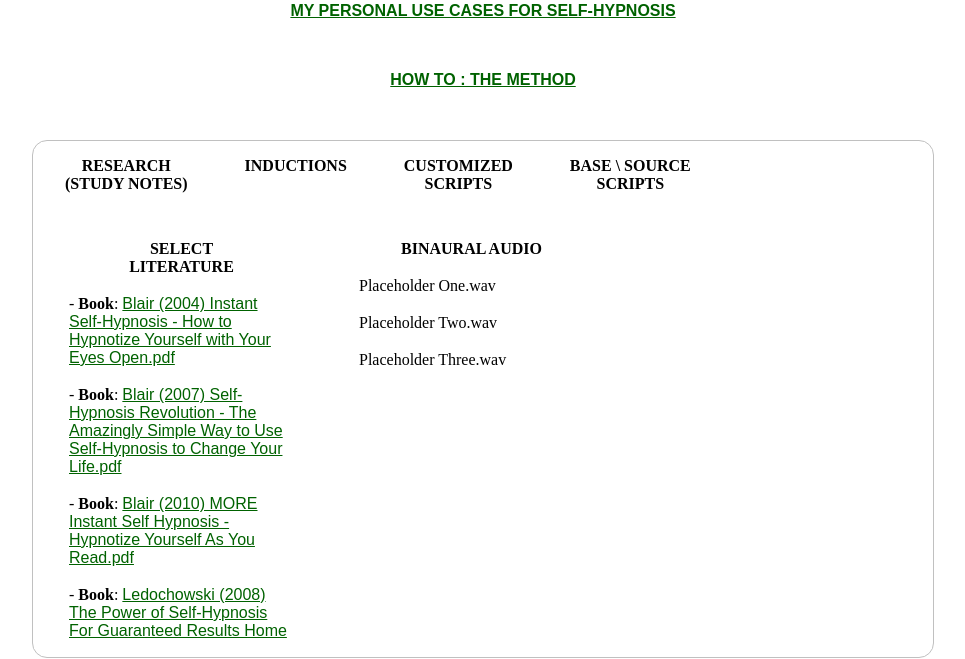
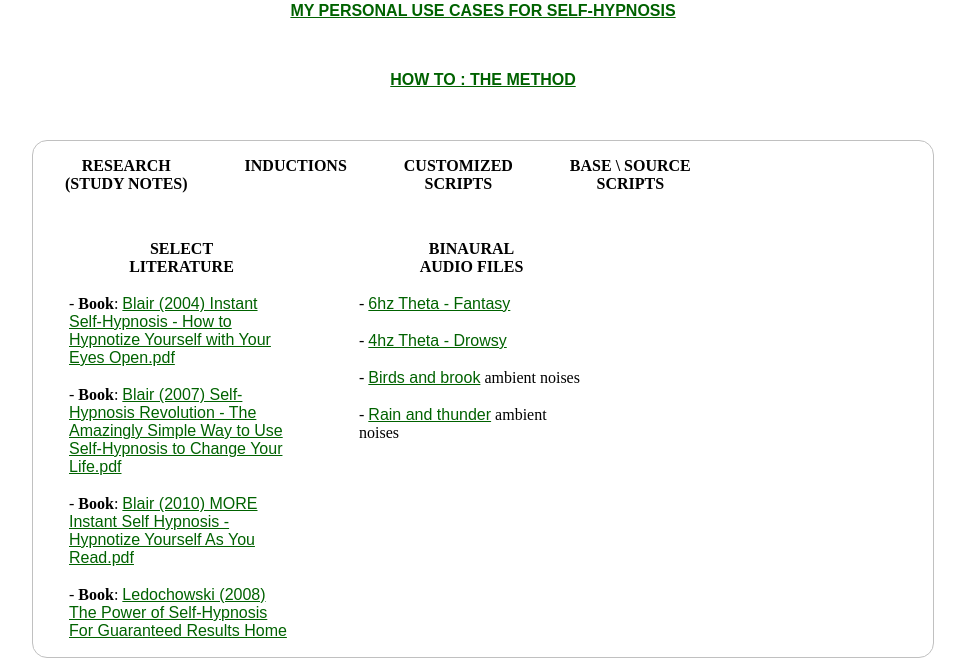
Before and after one commit to enoren5/hypno_mixer, a Django app: page / in a window 1280 px wide. Shown: the part 379-1038 px from the top of the page, without its empty margins (157-1122 px from the left). Run offline with Django 4.2, Linux system fonts and the light colour scheme; the visitor is signed in with stand-in values (Sample User, id 1); data that the repository does not hold is empty.

Commit message:
Add Dropbox resources links + rmvd books in static dir's

```diff
--- a/contents/templates/contents/content_list.html
+++ b/contents/templates/contents/content_list.html
@@ -41,9 +41,6 @@
     <center><h4><a href="/preambles/method">HOW TO : THE METHOD</a></h4></center>
 
     <br><br>
-
-
-
 
 <div class="container flex-container wrap">
     <ul>
@@ -97,10 +94,10 @@
 
     <h4> SELECT <br> LITERATURE </h4>
     <div class="box">
-        <li class="flex-item"> - <strong>Book</strong>: <a href="{% static 'books/Blair_2004.pdf' %}">Blair (2004) Instant Self-Hypnosis - How to Hypnotize Yourself with Your Eyes Open.pdf</a></li>
-        <li class="flex-item"> - <strong>Book</strong>: <a href="{% static 'books/Blair_2007.pdf' %}">Blair (2007) Self-Hypnosis Revolution - The Amazingly Simple Way to Use Self-Hypnosis to Change Your Life.pdf</a></li>
-        <li class="flex-item"> - <strong>Book</strong>: <a href="{% static 'books/Blair_2010.pdf' %}">Blair (2010) MORE Instant Self Hypnosis - Hypnotize Yourself As You Read.pdf</a></li>
-        <li class="flex-item"> - <strong>Book</strong>:  <a href="{% static 'books/Ledochowski_2008.pdf' %}">Ledochowski (2008) The Power of Self-Hypnosis For Guaranteed Results Home Study Program Manual Final.pdf</a></li>
+        <li class="flex-item"> - <strong>Book</strong>: <a href="https://www.dropbox.com/s/v99vg9d8mtyytn4/Forbes%20Robbins%20Blair%20-%20Instant%20Self-Hypnosis_%20How%20to%20Hypnotize%20Yourself%20with%20Your%20Eyes%20Open%20%282004%29.pdf?dl=0">Blair (2004) Instant Self-Hypnosis - How to Hypnotize Yourself with Your Eyes Open.pdf</a></li>
+        <li class="flex-item"> - <strong>Book</strong>: <a href="https://www.dropbox.com/s/c0bqibrcz7viwd9/Forbes%20Blair%20-%20Self-Hypnosis%20Revolution_%20The%20Amazingly%20Simple%20Way%20to%20Use%20Self-Hypnosis%20to%20Change%20Your%20Life%20%282007%2C%20Sourcebooks%2C%20Inc.%29%20-%20libgen.lc.pdf?dl=0">Blair (2007) Self-Hypnosis Revolution - The Amazingly Simple Way to Use Self-Hypnosis to Change Your Life.pdf</a></li>
+        <li class="flex-item"> - <strong>Book</strong>: <a href="https://www.dropbox.com/s/kqzlu7jh0vzdafr/MORE%20Instant%20Self%20Hypnosis_%20Hypnotize%20Yourself%20As%20You%20Read%20%28PDF%29.pdf?dl=0">Blair (2010) MORE Instant Self Hypnosis - Hypnotize Yourself As You Read.pdf</a></li>
+        <li class="flex-item"> - <strong>Book</strong>:  <a href="https://www.dropbox.com/s/4qmacw7anezcn22/POSH%20Manual%20Final.pdf?dl=0">Ledochowski (2008) The Power of Self-Hypnosis For Guaranteed Results Home Study Program Manual Final.pdf</a></li>
         <li class="flex-item"> - <strong>Udemy</strong>: Burns' <a href="https://www.udemy.com/course/self-hypnosis-mastery-hypnosis-for-personal-development/">Self Hypnosis Mastery: Hypnosis for Personal Development</a></li>
         <li class="flex-item"> - <strong>Udemy</strong>: Burns' <a href="https://www.udemy.com/course/hypnotherapy-mastery-the-ultimate-hypnotherapy-training/">Hypnotherapy Practitioner Certificate (Hypnotherapy Mastery)</a></li>
         <li class="flex-item"> - Michael Newton's Life Between Lives? </li>
@@ -109,11 +106,16 @@
     </ul>
 
     <ul>
-        <h4> BINAURAL AUDIO </h4>
+        <h4> BINAURAL <br> AUDIO FILES</h4>
         <div class="box">
-        <li class="flex-item">Placeholder One.wav</li>
-        <li class="flex-item">Placeholder Two.wav</li>
+        <li class="flex-item"> - <a href="https://www.dropbox.com/s/mxmtgjg9oh0oq1l/6hz%20Theta%20-%20Fantasy.mp3?dl=0">6hz Theta - Fantasy</a></li>
+        <li class="flex-item"> - <a href="https://www.dropbox.com/s/2tppj5e53kb30l0/4hz%20Theta%20-%20Drowsy.mp3?dl=0">4hz Theta - Drowsy</a></li>
+        <li class="flex-item"> - <a href="https://www.dropbox.com/s/iji5i0nh1rtscwz/Birds%20%2B%20Brook%20loop.wav?dl=0">Birds and brook</a> ambient noises</li>
+        <li class="flex-item"> - <a href="https://www.dropbox.com/s/b4xa8urb0584a6t/Rain%20%2B%20Thunder%20loop.wav?dl=0">Rain and thunder</a> ambient noises</li>
+        <!--
         <li class="flex-item">Placeholder Three.wav</li>
+        <li class="flex-item">Placeholder Three.wav</li>
+        <li class="flex-item">Placeholder Three.wav</li>-->
         </div> <!-- end  box -->
     </ul>
 
```
Also changed, not shown: 3 other files.
